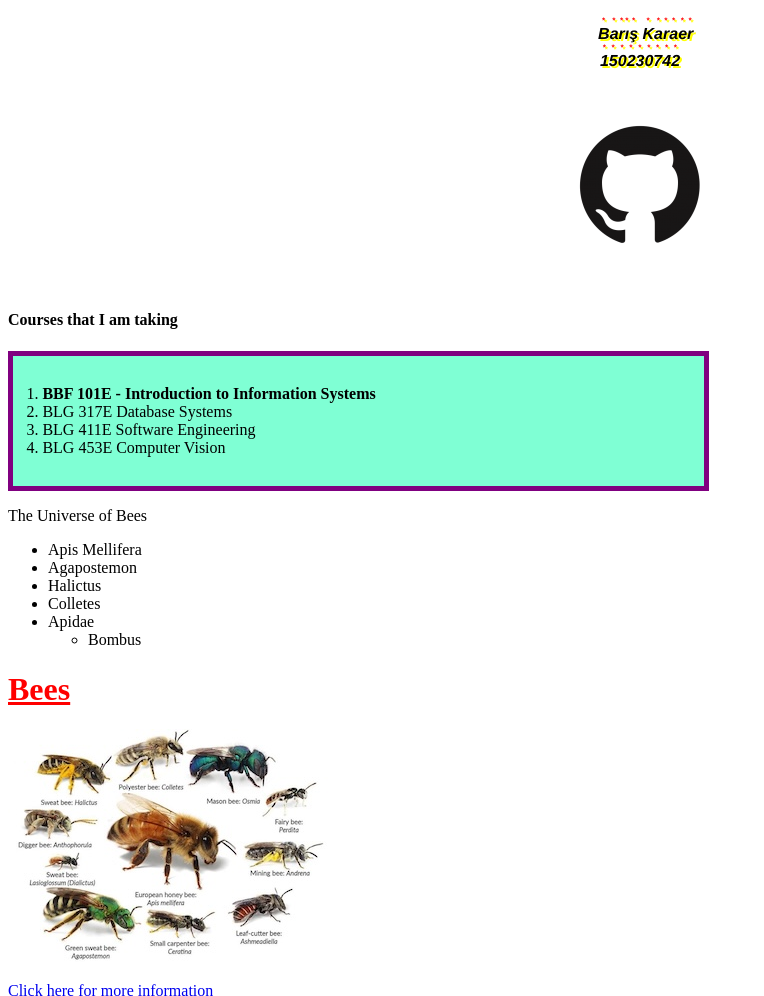
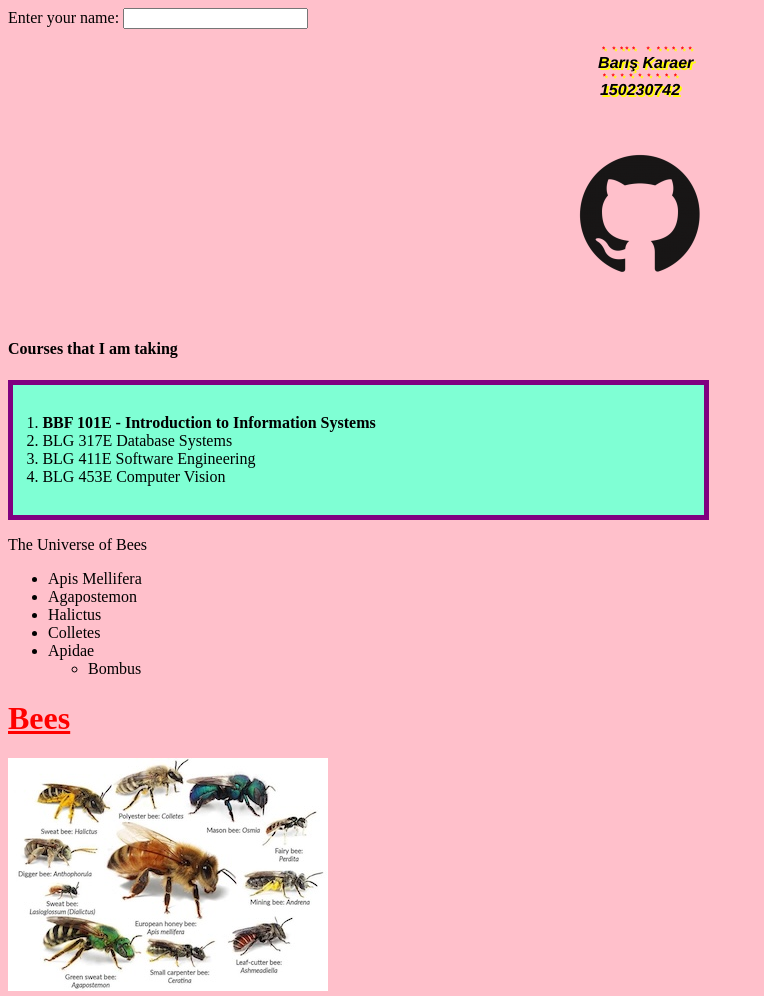
Before and after one commit to itu-itis25-karaer23/BLG101-Assignment-5, a plain HTML site: page index.html in a window 1280 px wide. Shown: the top 996 px of the page, without its empty margins (0-764 px from the left). Drawn offline with Linux system fonts and the light colour scheme.

Commit message:
Add input tag with onkeyup event for Assignment 8

```diff
--- a/13_11_2025.css
+++ b/13_11_2025.css
@@ -1,3 +1,7 @@
+body {
+    background-color: beige;
+}
+
 p.centered {
     text-indent: 3mm;
     text-align: center;
--- a/index.html
+++ b/index.html
@@ -5,7 +5,27 @@
     <title>My Web Page</title>
     <link rel="stylesheet" href="13_11_2025.css">
 </head>
-<body>
+<body
+    onload="document.body.style.backgroundColor='pink'; welcomeFunction()"
+    onresize="document.body.style.backgroundColor='lightblue'"
+    onkeydown="document.body.style.backgroundColor='white'"
+    onkeyup="document.body.style.backgroundColor='lightyellow'">
+    <script>
+        function welcomeFunction() {
+            alert("Welcome!");
+        }
+
+        function keydownFunction() {
+            document.getElementById("nameInput").style.backgroundColor = "yellow";
+        }
+
+        function changeBackground() {
+            document.getElementById("nameInput").style.backgroundColor = "lightblue";
+        }
+    </script>
+
+    Enter your name: <input type="text" id="nameInput" onkeydown="keydownFunction()" onkeyup="changeBackground()">
+
     <p class="centered"><em>Barış Karaer<br>150230742</em></p>
 
     <div class="center-icon">
@@ -35,7 +55,7 @@
         </li>
     </ul>
 
-    <h1><strong>Bees</strong></h1>
+    <h1 onmouseover="style.color='orange'; style.backgroundColor='lightgreen'" onmouseout="style.color='red'; style.backgroundColor=''"><strong>Bees</strong></h1>
     <p>
         <img src="bees.jpg" alt="Bees">
     </p>
```
